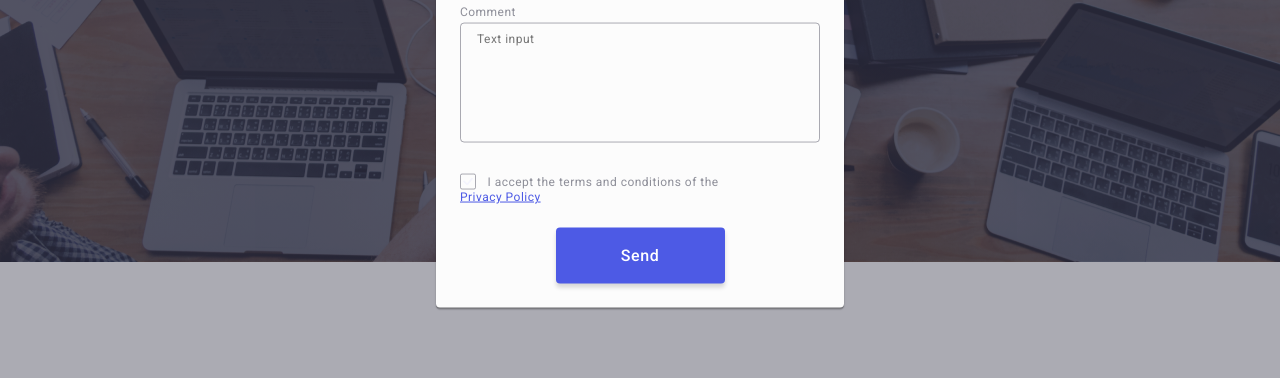
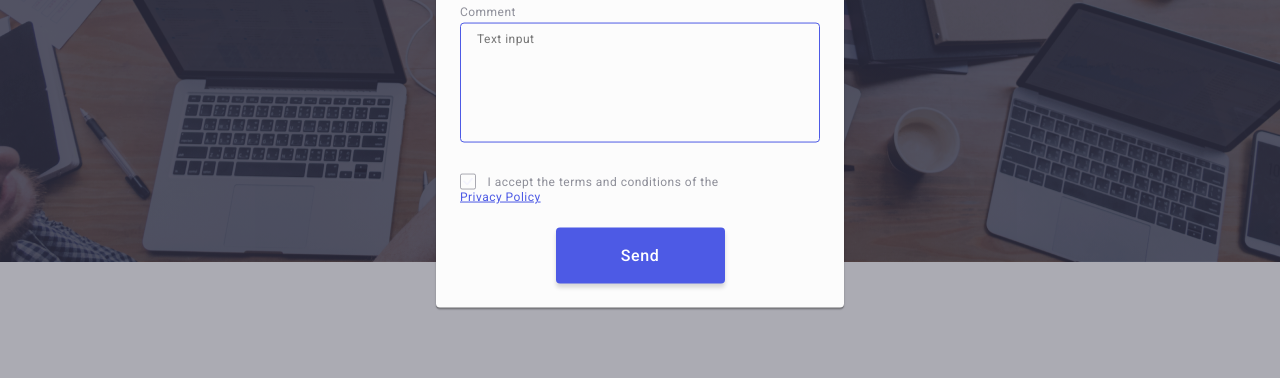
Before and after one commit to GalkaAnest/goit-markup-hw-05, a plain HTML site: page index.html in a window 1280 px wide. In both pictures the pointer is over the element "Comment". Shown: the part 411-789 px from the top of the page. Drawn offline with nearby package versions, Linux system fonts and the light colour scheme.

Commit message:
Third commit

```diff
--- a/css/styles.css
+++ b/css/styles.css
@@ -687,7 +687,7 @@ img {
 }
 
 .modal-input:focus {
-  border-color: 1px solid #4d5ae5;
+  border-color: #4d5ae5;
 }
 .modal-input:focus + .icon-label {
   fill: #4d5ae5;
@@ -737,6 +737,10 @@ img {
   background-color: transparent;
   border: 1px solid rgba(46, 47, 66, 0.4);
   resize: none;
+}
+.textarea:focus,
+.textarea:hover {
+  border-color: #4d5ae5;
 }
 
 textarea::placeholder {
```
